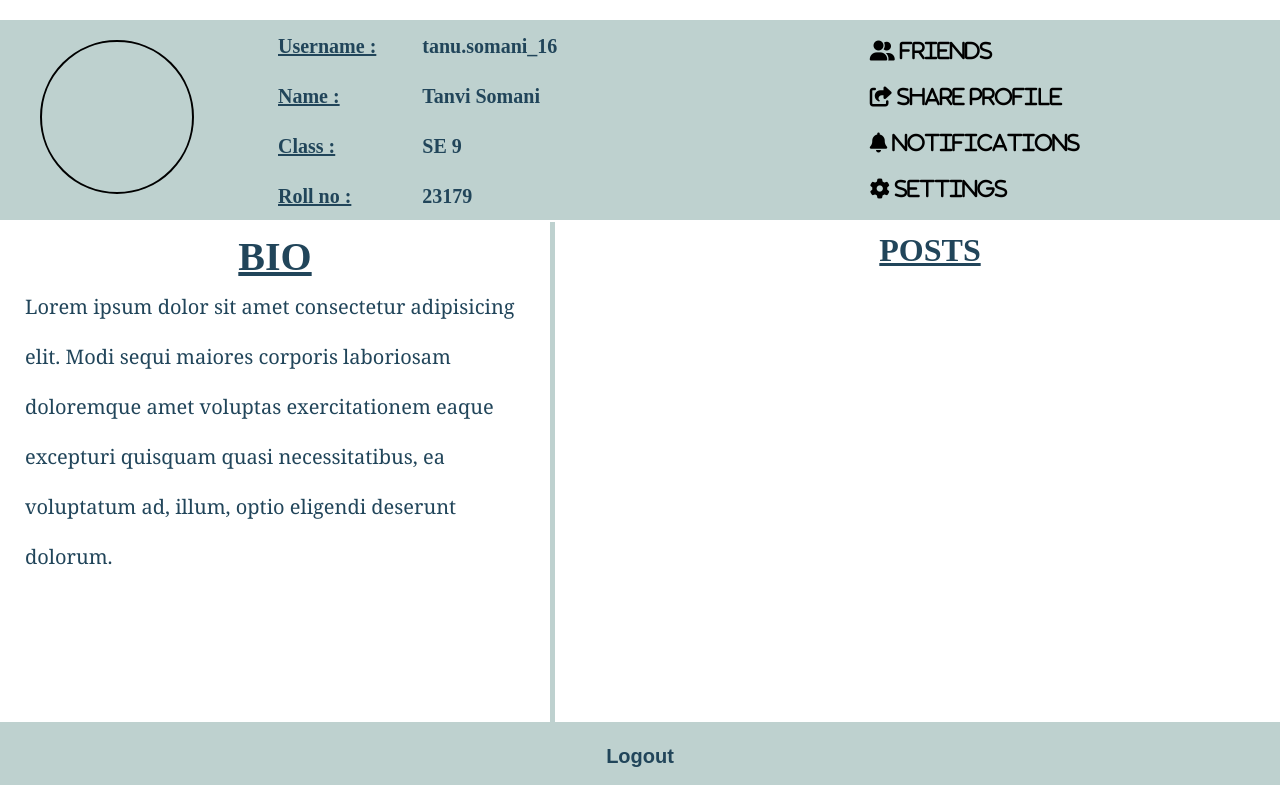
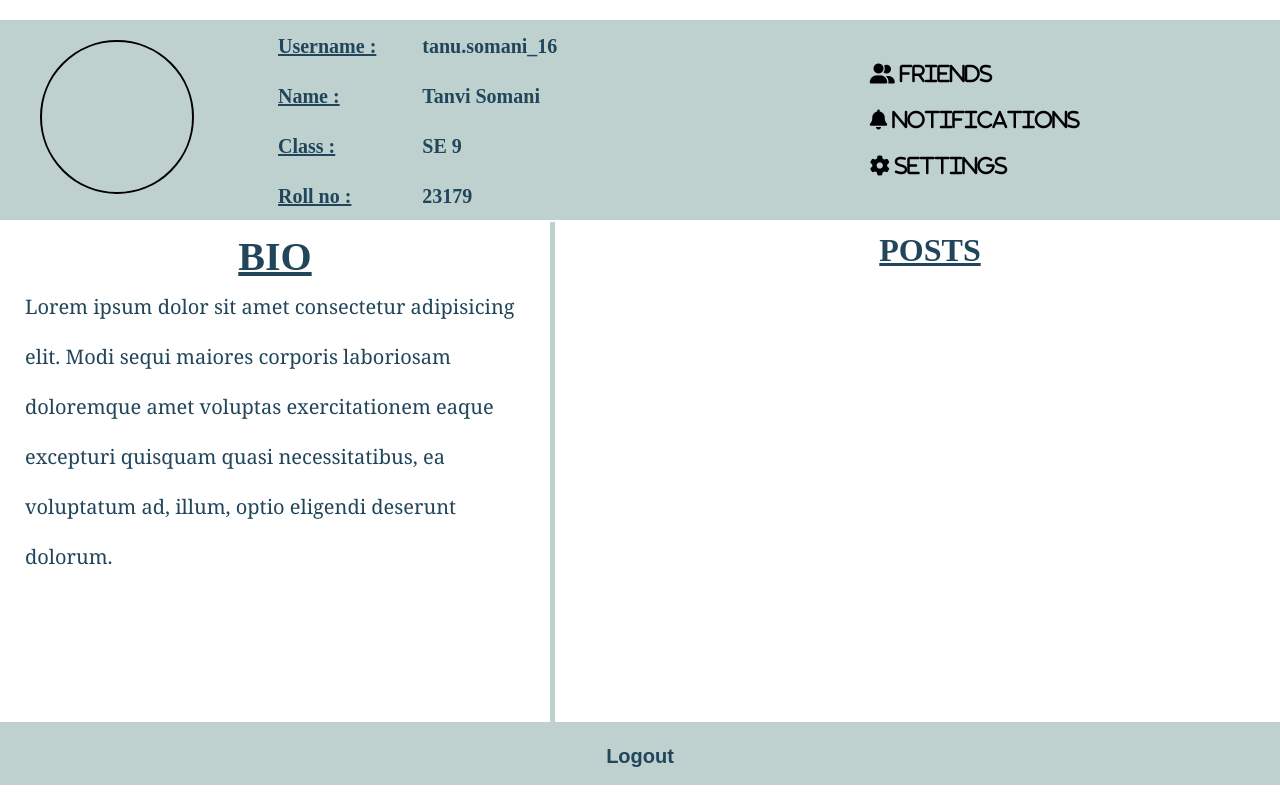
Before and after one commit to mitaliumbarje/HashtagPICT, a plain HTML site: page profilepage.html in a window 1280 px wide. Drawn offline with Linux system fonts and the light colour scheme.

Commit message:
Update profilepage.html

```diff
--- a/profilepage.html
+++ b/profilepage.html
@@ -28,7 +28,6 @@
             <div class="navbar2">
                 <div>
                     <i class="fa-solid fa-user-group">  FRIENDS</i><br><br>
-                    <i class="fa-solid fa-share-from-square">  SHARE PROFILE</i><br><br>
                     <i class="fa-solid fa-bell">  NOTIFICATIONS</i><br><br>
                     <i class="fa-solid fa-gear">  SETTINGS</i>
                 </div>
```
